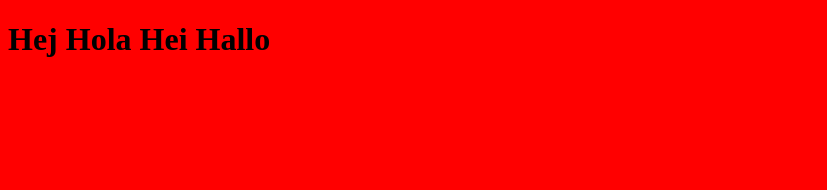
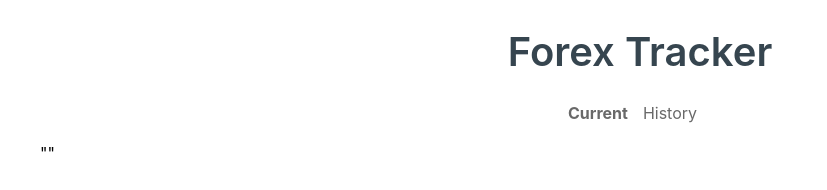
Before and after one commit to virenb/forex-tracker, a React app: page / in a window 1280 px wide. Shown: the whole page, without its empty margins (0-827 px from the left). Built offline with nearby package versions, Linux system fonts and the light colour scheme; no server answers.

Commit message:
Added axios for calling api

```diff
--- a/app/components/App.js
+++ b/app/components/App.js
@@ -1,11 +1,23 @@
 import React from 'react'
+import { Route, Switch, BrowserRouter as Router } from 'react-router-dom'
+import Nav from './Nav'
+import Current from './Current'
+import History from './History'
 
 class App extends React.Component {
 	render() {
 		return (
-			<div>
-				<h1>Hej Hola Hei Hallo</h1>
-			</div>
+			<Router>
+        <div className='container'>
+          <Nav />
+
+          <Switch>
+            <Route exact path='/' component={Current} />
+            <Route path='/history' component={History} />
+            <Route render={ () => <p>Not Found</p> }/>
+          </Switch>
+        </div>
+      </Router>
 		)
 	}
 }
--- a/app/components/Current.js
+++ b/app/components/Current.js
@@ -1,10 +1,47 @@
 import React from 'react'
+// import axios from 'axios'
+import api from '../utils/api'
 
 class Current extends React.Component {
+	constructor(props) {
+		super(props);
+
+		this.state = {
+			currency: '',
+			date: ''
+		}
+	}
+	componentDidMount() {
+		api.fetchCurrentRates()
+			.then((response) => {
+				this.setState({ currency: response.data, date: response.data.date })
+			})
+		// api.fetchCurrentRates()
+		// 	.then(function(response) {
+		// 		this.setState(function() {
+		// 			return {
+		// 				currency: response.data,
+		// 				date: response.data.date
+		// 			}
+		// 		})
+		// 	}.bind(this));
+		// axios.get('http://api.fixer.io/latest?base=USD')
+		// 	.then(function (response) {
+		// 		console.log(response.data);
+		// 		this.setState(function() {
+		// 			return {
+		// 				currency: response.data,
+		// 				date: response.data.date
+		// 			}
+		// 		})
+		// 	}.bind(this));
+	}
+
 	render() {
 		return (
 			<div>
-				<p>Current</p>
+				<h2>{this.state.date}</h2>
+				{JSON.stringify(this.state.currency, null, 2)}
 			</div>
 		)
 	}
--- a/app/components/Nav.js
+++ b/app/components/Nav.js
@@ -4,6 +4,8 @@ import { NavLink } from 'react-router-dom'
 class Nav extends React.Component {
 	render() {
 		return (
+			<div>
+			<h1 className='header'>Forex Tracker</h1>
 			<ul className='nav'>
 	      <li>
 	        <NavLink exact activeClassName='active' to='/'>Current</NavLink>
@@ -12,6 +14,7 @@ class Nav extends React.Component {
 	        <NavLink activeClassName='active' to='/history'>History</NavLink>
 	      </li>
     	</ul>
+    	</div>
 		)
 	}
 }
--- a/app/style.css
+++ b/app/style.css
@@ -1,3 +1,42 @@
 body {
-	background-color: red;
+  font-family: -apple-system,BlinkMacSystemFont,Segoe UI,Roboto,Oxygen-Sans,Ubuntu,Cantarell,Helvetica Neue,sans-serif;
 }
+
+.container {
+  max-width: 1200px;
+  margin: 0 auto;
+}
+
+.header {
+	display: flex;
+	justify-content: center;
+	color: #36454f;
+  font-size: 2.5rem;
+  font-weight: 600;
+}
+
+a {
+  text-decoration: none;
+  color: #696969;
+}
+
+ul {
+  padding: 0;
+}
+
+li {
+  list-style-type: none;
+}
+
+.nav {
+  display: flex;
+  justify-content: center;
+}
+
+.nav li {
+  margin-right: 15px;
+}
+
+.active {
+  font-weight: bold;
+}
--- /dev/null
+++ b/app/utils/api.js
@@ -0,0 +1,18 @@
+import axios from 'axios'
+
+module.exports = {
+	fetchCurrentRates: () => {
+	return axios.get('http://api.fixer.io/latest?base=USD')
+		.then((response) => response)
+	}
+}
+
+
+
+
+// function() {
+// 		return axios.get('http://api.fixer.io/latest?base=USD')
+// 			.then(function (response) {
+// 				return response;
+// 	})
+// 		}
--- a/package.json
+++ b/package.json
@@ -4,7 +4,6 @@
   "description": "",
   "main": "index.js",
   "scripts": {
-    "test": "echo \"Error: no test specified\" && exit 1",
     "start": "webpack-dev-server"
   },
   "author": "",
```
